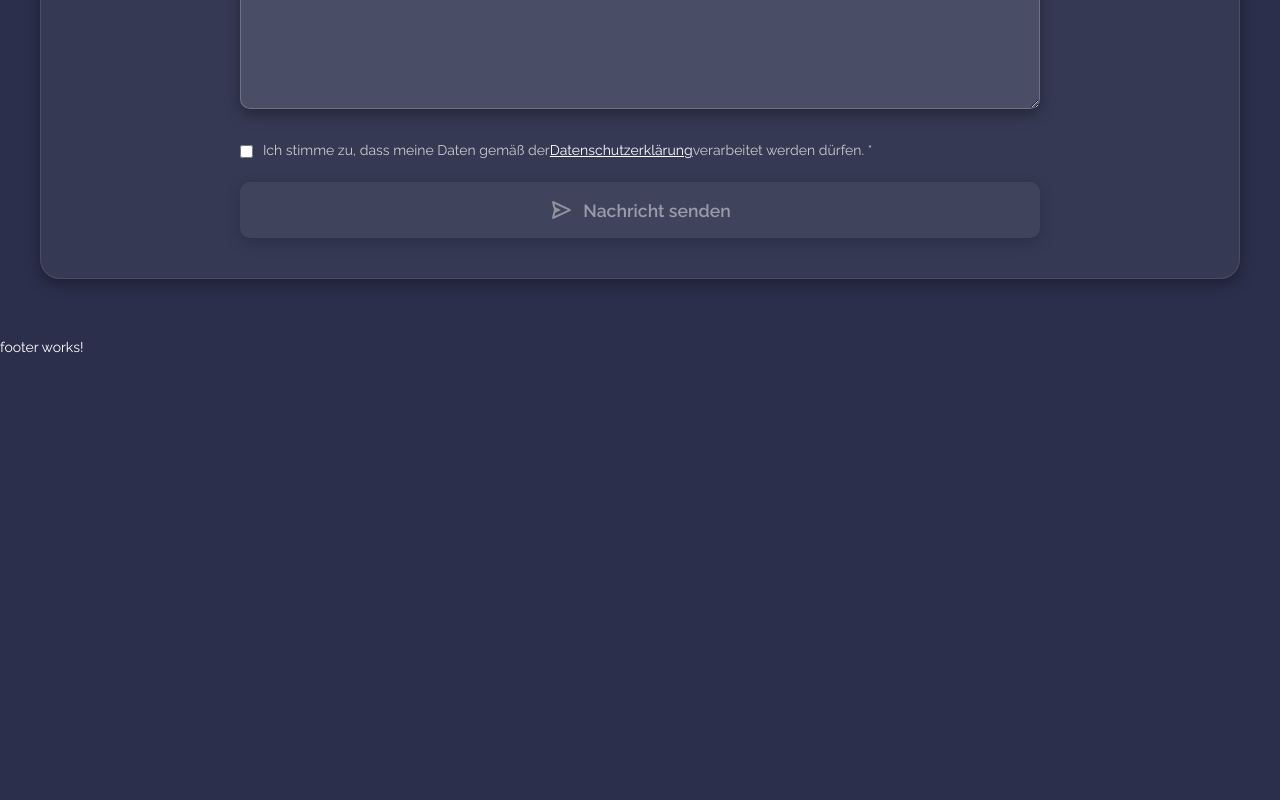
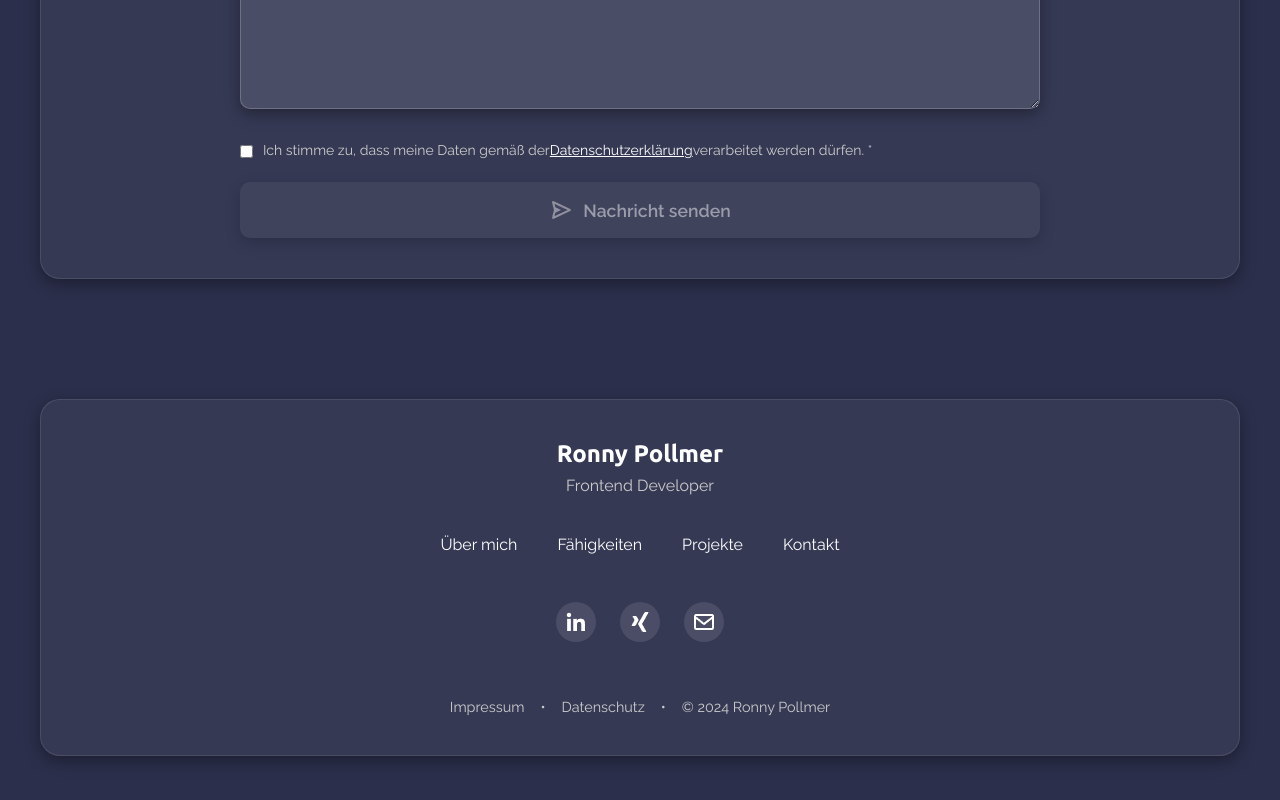
Before and after one commit to Silwayne/Portfolio, an Angular app: page / in a window 1280 px wide. Shown: the part 3840-4640 px from the top of the page. Before the commit the page ends 4195 px from the top, so only its background shows below. Built offline with nearby package versions, Linux system fonts and the light colour scheme.

Commit message:
Footer section added

```diff
--- a/src/app/components/footer/footer.component.html
+++ b/src/app/components/footer/footer.component.html
@@ -1 +1,35 @@
-<p>footer works!</p>
+    <footer>
+      <div class="footer-content">
+        <div class="footer-brand">
+          <h3 data-i18n="footer.name">Ronny Pollmer</h3>
+          <p data-i18n="footer.title">Frontend Developer</p>
+        </div>
+
+        <div class="footer-nav">
+          <a href="#about" data-i18n="footer.about">Über mich</a>
+          <a href="#skills" data-i18n="footer.skills">Fähigkeiten</a>
+          <a href="#projects" data-i18n="footer.projects">Projekte</a>
+          <a href="#contact" data-i18n="footer.contact">Kontakt</a>
+        </div>
+
+        <div class="footer-social">
+          <a href="https://www.linkedin.com/in/ronny-pollmer-1b7886334/" target="_blank" class="social-icon" aria-label="LinkedIn">
+              <img src="./assets/profile/linkedin.png" alt="LinkedIn">
+            </a>
+            <a href="https://www.xing.com/profile/Ronny_Pollmer/web_profiles?nwt_nav=profile&expandNeffi=true" target="_blank" class="social-icon" aria-label="Xing">
+              <img src="./assets/profile/xing.png" alt="Xing">
+            </a>
+          <a href="mailto:ronny@beispiel.com" class="social-icon" aria-label="E-Mail">
+            <img src="./assets/profile/envelope.png" alt="Mail">
+          </a>
+        </div>
+
+        <div class="footer-legal">
+          <a href="imprint.html" class="legal-link" data-i18n="footer.imprint">Impressum</a>
+          <span class="separator">•</span>
+          <a href="privacy-policy.html" class="legal-link" data-i18n="footer.privacy">Datenschutz</a>
+          <span class="separator">•</span>
+          <span class="copyright">© 2024 <span data-i18n="footer.name">Ronny Pollmer</span></span>
+        </div>
+      </div>
+    </footer>
```
